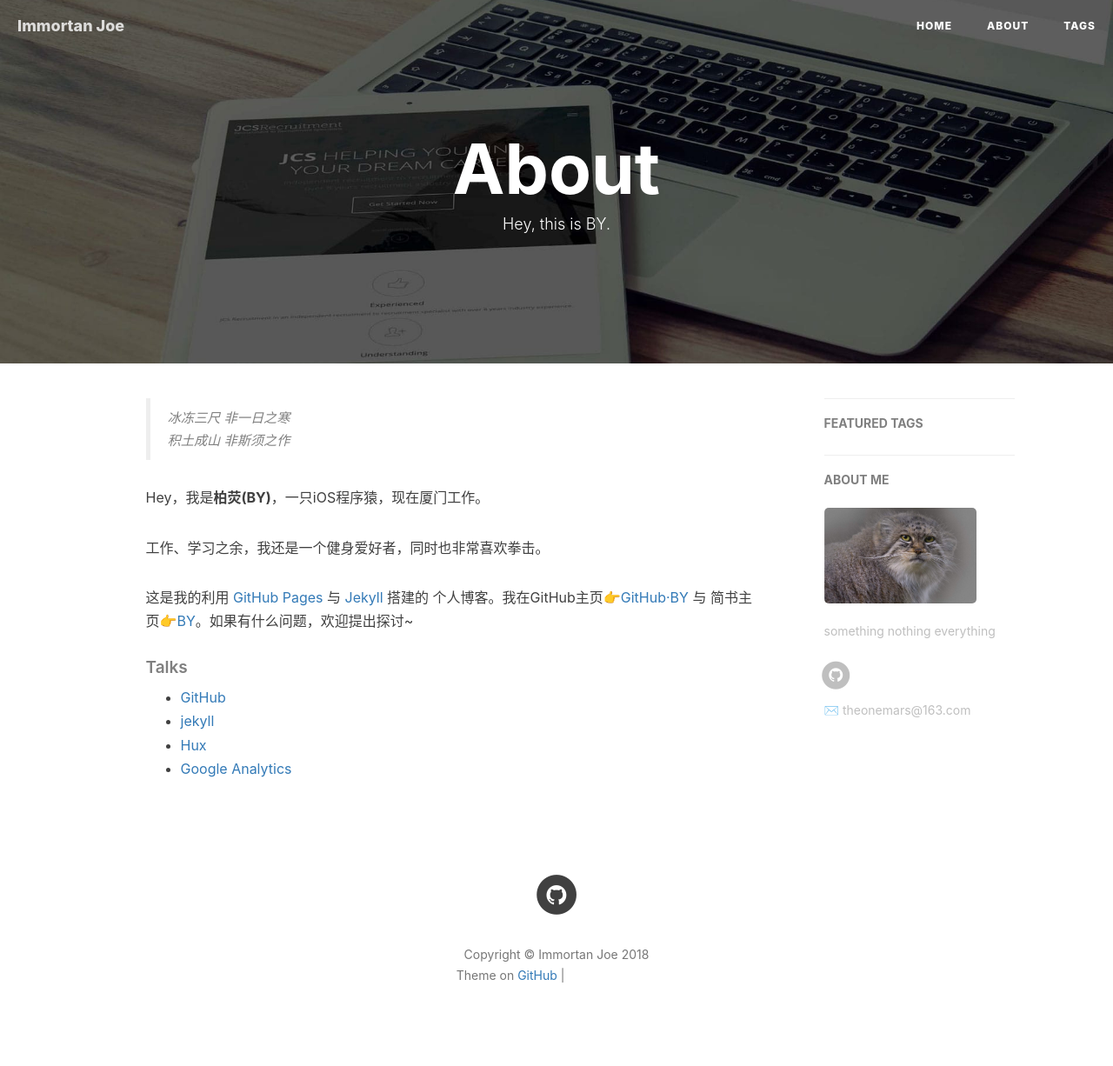
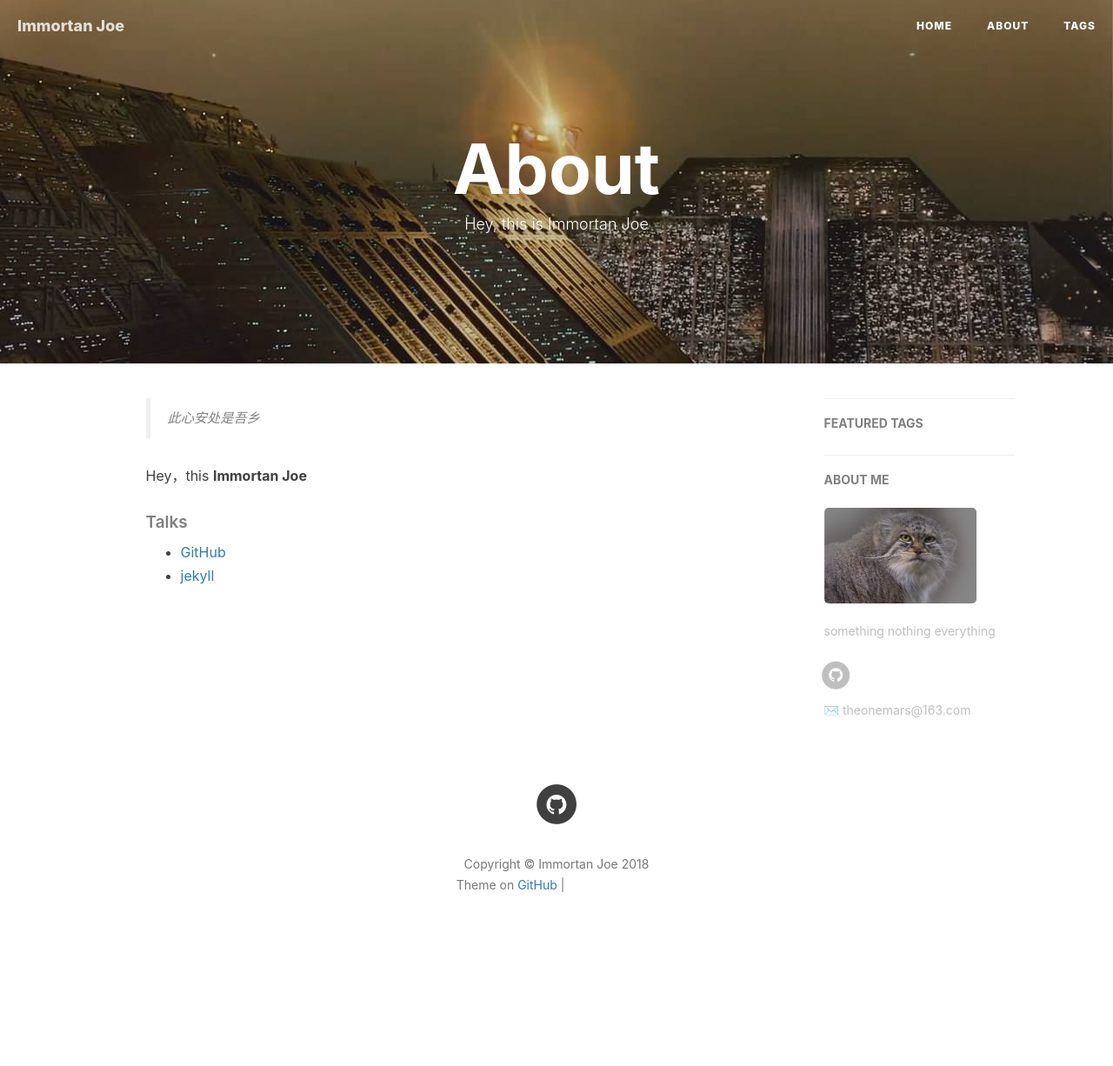
Before and after one commit to theonemars/theonemars.github.io, a Jekyll site: the page built from about.html, in a window 1280 px wide. Shown: the whole page at 87% size. Built offline with Jekyll 4.4.1, drawn with Linux system fonts in a browser that asks for light colours; nearby versions of some CDN libraries; comment, search, counter and statistics services are not loaded; after the commit the page ends 1122 px from its top, so only the background shows below that; grey boxes are pictures that could not be loaded.

Commit message:
Update about.html

```diff
--- a/about.html
+++ b/about.html
@@ -1,8 +1,8 @@
 ---
 layout: page
 title: "About"
-description: "Hey, this is BY."
-header-img: "img/post-bg-rwd.jpg"
+description: "Hey, this is Immortan Joe"
+header-img: "img/timg.jpg"
 ---
 
 <!-- Language Selector -->
@@ -15,24 +15,18 @@ header-img: "img/post-bg-rwd.jpg"
 <div class="zh post-container">
 
     <!--copied from markdown -->
-    <blockquote><p>冰冻三尺 非一日之寒<br>
-    积土成山 非斯须之作</p></blockquote>
+    <blockquote><p>此心安处是吾乡<br></p></blockquote>
 
-    <p>Hey，我是<strong>柏荧(BY)</strong>，一只iOS程序猿，现在厦门工作。</p>
+    <p>Hey，this <strong>Immortan Joe</strong> </p>
 
-    <p>工作、学习之余，我还是一个健身爱好者，同时也非常喜欢拳击。</p>
 
-    <p>这是我的利用 <a href="https://pages.github.com/">GitHub Pages</a> 与 <a href="http://jekyll.com.cn/">Jekyll</a> 搭建的 个人博客。我在GitHub主页<a href="https://github.com/qiubaiying">👉GitHub·BY</a> 与 简书主页<a href="https://http://www.jianshu.com/u/e71990ada2fd">👉BY</a>。如果有什么问题，欢迎提出探讨~</p>
 
-    <p></p>
 
     <h5>Talks</h5>
 
     <ul>
         <li><a href="https://github.com">GitHub</a></li>
         <li><a href="http://jekyll.com.cn/">jekyll</a></li>
-        <li><a href="http://huangxuan.me/">Hux</a></li>
-        <li><a href="https://analytics.google.com/analytics">Google Analytics</a></li>
     </ul>
 </div>
 
```
